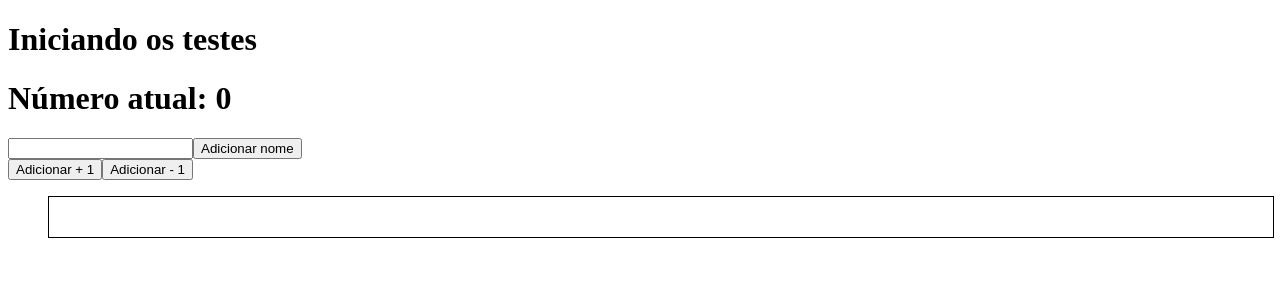
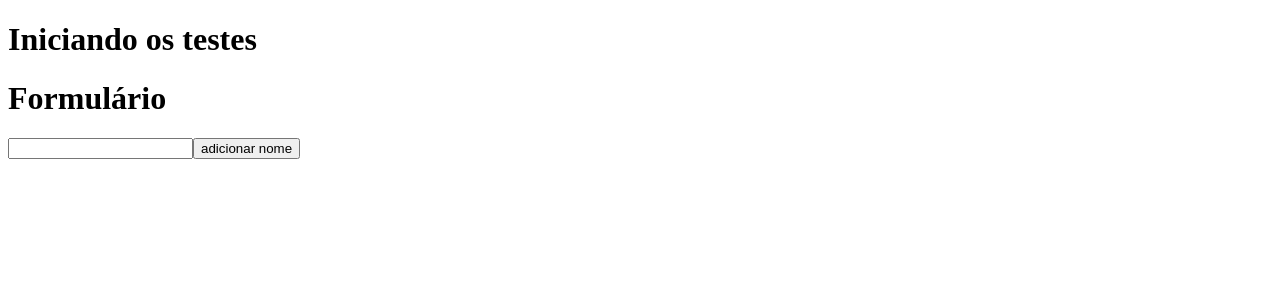
Before and after one commit to eliassouza93/conhecimentos, a React (Create React App) app in the folder conhecimentos/: page / in a window 1280 px wide. Shown: the top 300 px of the page. Built offline with nearby package versions, Linux system fonts and the light colour scheme.

Commit message:
frontend

```diff
--- /dev/null
+++ b/conhecimentos/src/componentes1/index.tsx
@@ -0,0 +1,16 @@
+import { useState } from "react"
+import Formulario147 from "./praticando/consumindo/Formulario"
+
+export default function Laboratorio() {
+    const [tarefas, setTarefas] = useState([{
+        nome: 'React',
+    }])
+
+    return (
+        <div  >
+            <h1>Iniciando os testes</h1>
+            <Formulario147 setTarefas={setTarefas} />
+
+        </div>
+    )
+}
--- /dev/null
+++ b/conhecimentos/src/componentes1/praticando/consumindo/Formulario/index.tsx
@@ -0,0 +1,31 @@
+import { useState } from "react"
+import style from './index.module.scss'
+
+interface Itarefa {
+    nome: string
+}
+export default function Formulario147({ setTarefas }: {
+    setTarefas: React.Dispatch<React.SetStateAction<
+        Itarefa[]>>
+}) {
+    const [nome, setNome] = useState('')
+
+
+    function AdicionarTarefa(e: any) {
+        e.preventDefault()
+        setTarefas(tarefasAntigas => [...tarefasAntigas, { nome }])
+    }
+
+    return (
+        <div className={style.module}>
+            <h1>Formulário</h1>
+            <form onSubmit={AdicionarTarefa}>
+                <input required type="text" />
+                <button>adicionar nome</button>
+
+            </form>
+
+
+        </div>
+    )
+}
--- a/conhecimentos/src/componentes1/praticando/consumindo/index.tsx
+++ /dev/null
@@ -1,46 +0,0 @@
-import { useState } from "react"
-import style from './index.module.scss'
-
-export default function Laboratorio() {
-    const [cont, setCont] = useState(0)
-    const [nome, setNome] = useState('')
-    const [nomeTratado, setNomeTratado] = useState('')
-
-    const [tarefasAntigas, setTarefasAntigas] = useState('')
-
-    /*function adicionarTarefa(e: React.FormEvent<HTMLFormElement>) {
-        e.preventDefault()
-        setNomeTratado(tarefasAntigas => [...tarefasAntigas, { ...tudo }])
-
-    }*/
-
-    function Tratamento(e: any) {
-        e.preventDefault()
-        setNomeTratado(nome)
-
-    }
-    function Contador() {
-        setCont(cont + 1)
-    }
-    function Contador1() {
-        setCont(cont - 1)
-    }
-    return (
-        <div className={style.module}>
-            <h1>Iniciando os testes</h1>
-            <h1>Número atual:  {cont} </h1>
-
-            <form onSubmit={Tratamento} >
-                <input required type="text" onChange={(e) => setNome(e.target.value)} />
-                <button >Adicionar nome</button>
-            </form>
-
-            <button onClick={Contador}>Adicionar + 1</button>
-            <button onClick={Contador1}>Adicionar - 1</button>
-
-            <ul>
-                <li> {nomeTratado} </li>
-            </ul>
-        </div>
-    )
-}
--- a/conhecimentos/src/index.tsx
+++ b/conhecimentos/src/index.tsx
@@ -1,5 +1,6 @@
 
-import Laboratorio from 'componentes1/praticando/consumindo';
+
+import Laboratorio from 'componentes1';
 import React from 'react';
 import ReactDOM from 'react-dom/client';
 
```
Also changed, not shown: conhecimentos/src/componentes1/praticando/consumindo/Formulario/index.module.scss (renamed from conhecimentos/src/componentes1/praticando/consumindo/index.module.scss).
